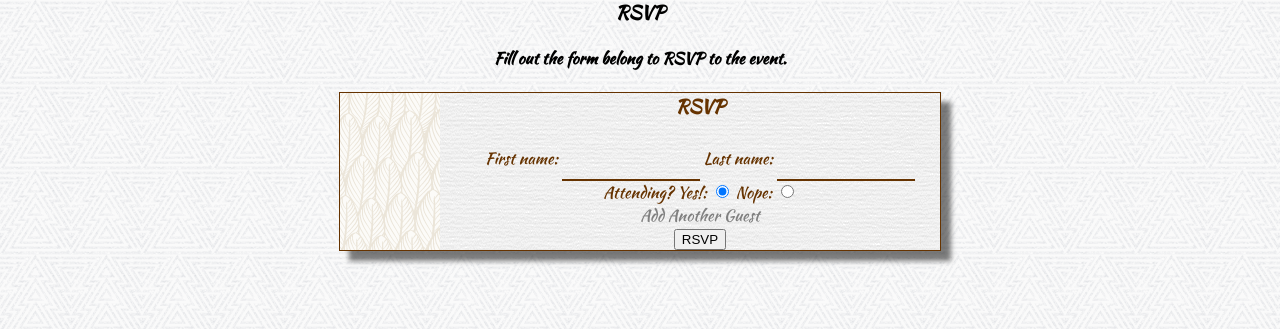
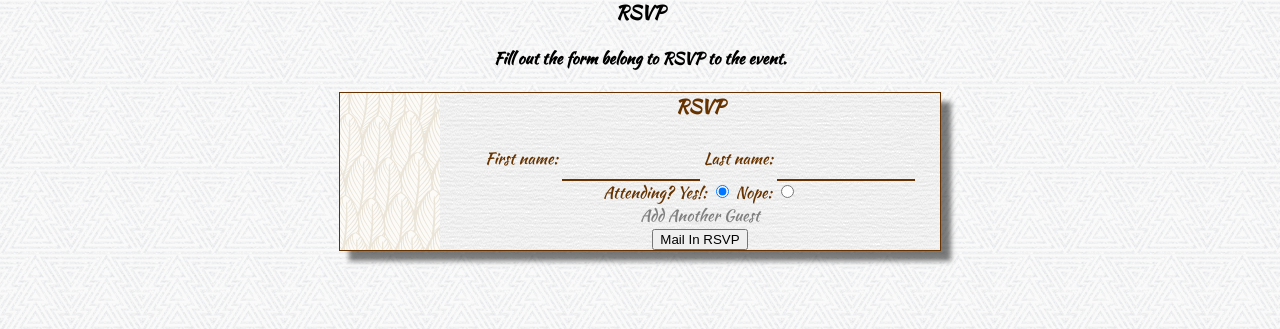
Before and after one commit to nperri6/molly_nick, a Rails app: page / in a window 1280 px wide; the page is wider, and only the part inside the window is pictured. Shown: the part 6171-6500 px from the top of that part. Run offline with Rails 7, Linux system fonts and the light colour scheme; style sheets or scripts are compiled from the project's sources; some libraries are stand-ins or nearby versions.

```diff
--- a/app/views/home/_rsvp_form.html.erb
+++ b/app/views/home/_rsvp_form.html.erb
@@ -8,7 +8,7 @@
       <div class="additional-guests"> </div>
       <a href="#" class="add-new-guest"> Add Another Guest </a>
       <div>
-        <%= submit_tag 'RSVP' %>
+        <%= submit_tag 'Mail In RSVP' %>
       </div>
     <% end %>
   </div>
```
